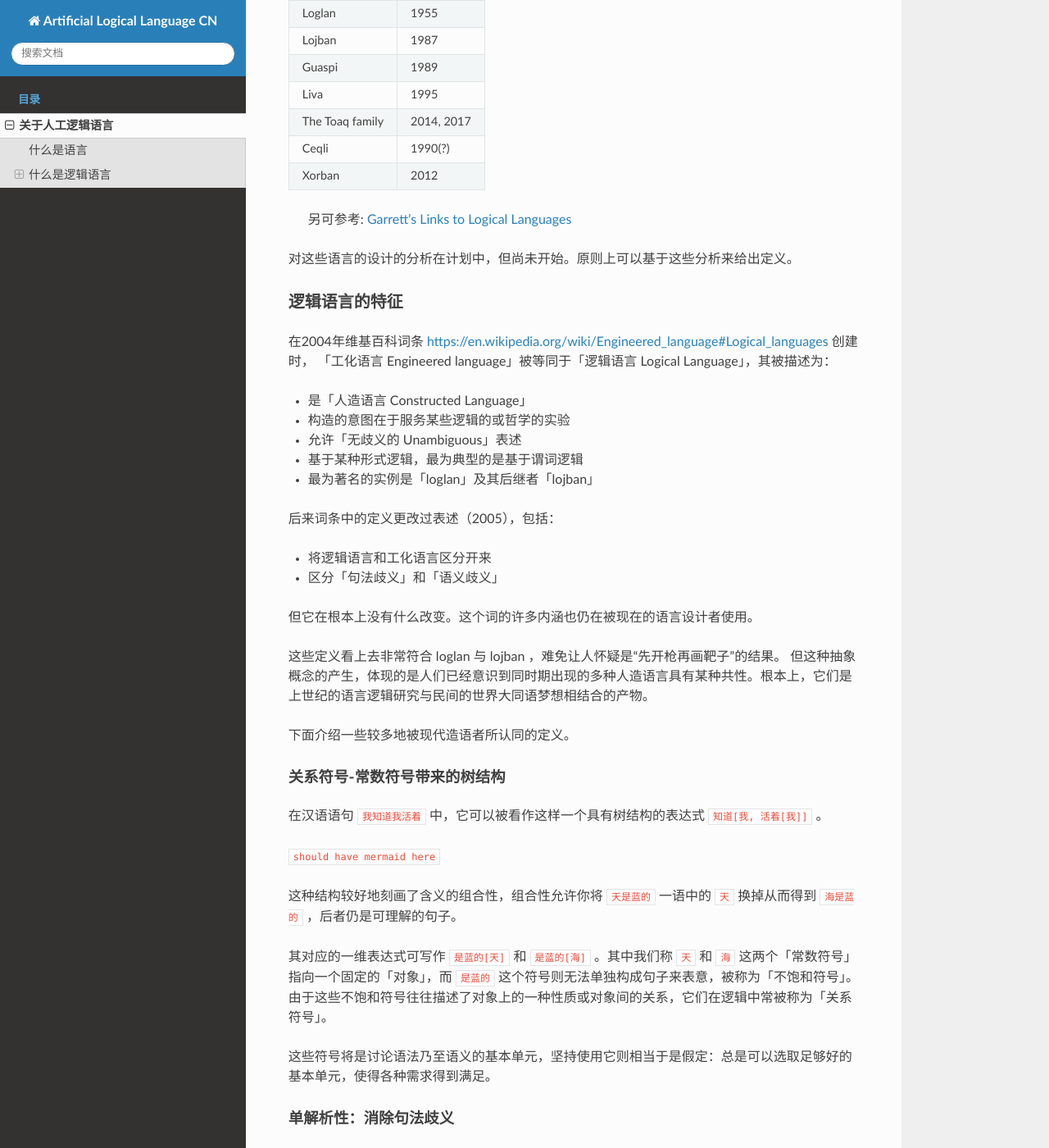
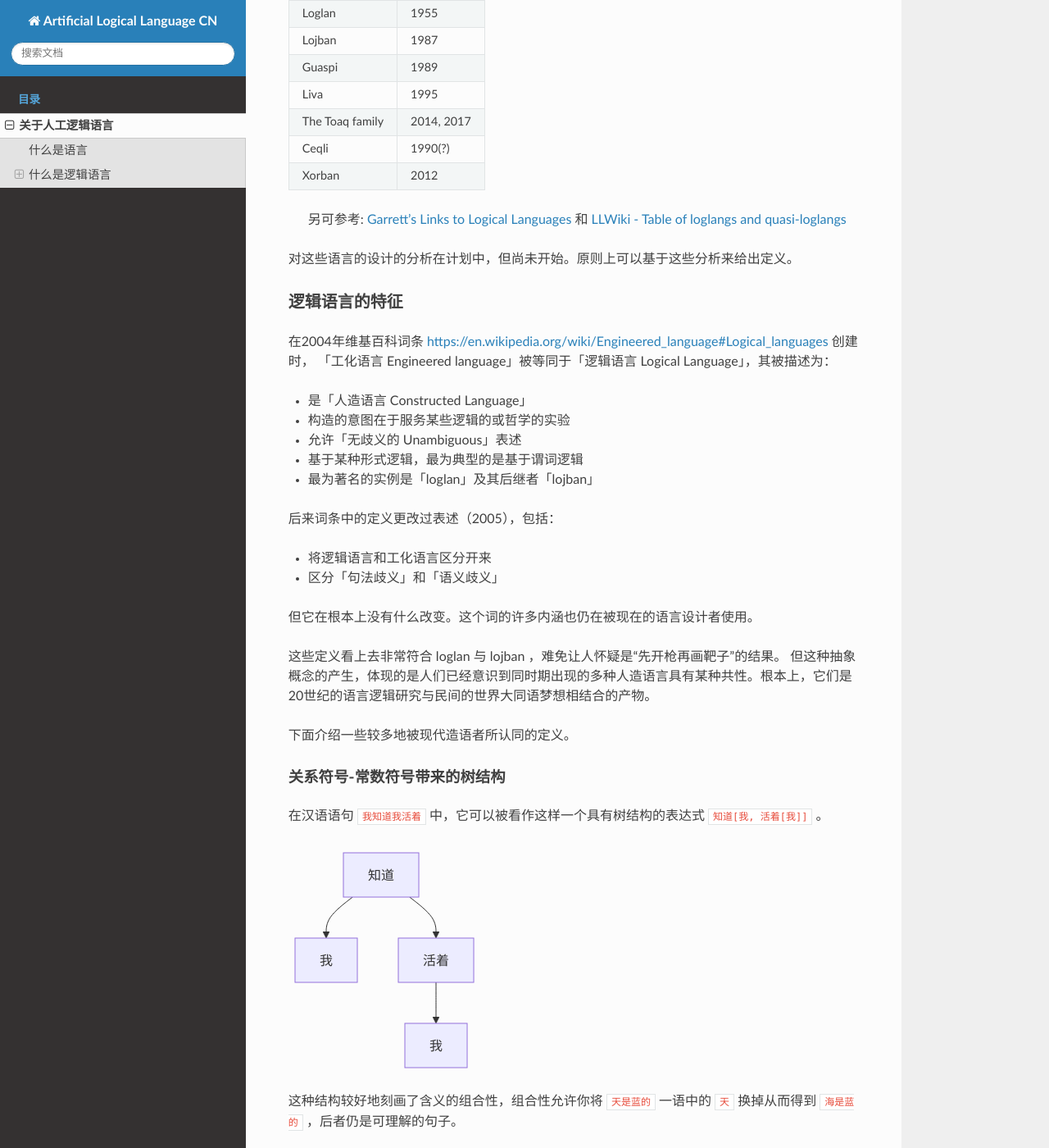
Before and after one commit to jiyu8iighx/ALLCN, a Sphinx documentation site: the page built from source/01DefALL.rst, in a window 1280 px wide and 1400 px high, scrolled down 1368 px. Shown: the whole window at 82% size. Built offline with Sphinx 7.4.7 and the Read the Docs theme 2.0.0, drawn with Linux system fonts in a browser that asks for light colours.

Commit message:
better & mermaid

```diff
--- a/source/01DefALL.rst
+++ b/source/01DefALL.rst
@@ -63,7 +63,7 @@
 | Xorban               | 2012               |
 +----------------------+--------------------+
 
-	另可参考: `Garrett's Links to Logical Languages <http://minyeva.alkaline.org/links.htm>`_
+	另可参考: `Garrett's Links to Logical Languages <http://minyeva.alkaline.org/links.htm>`_ 和 `LLWiki - Table of loglangs and quasi-loglangs <https://loglangs.wiki/Table_of_loglangs_and_quasi-loglangs>`_
 
 
 对这些语言的设计的分析在计划中，但尚未开始。原则上可以基于这些分析来给出定义。
@@ -89,7 +89,7 @@
 但它在根本上没有什么改变。这个词的许多内涵也仍在被现在的语言设计者使用。
 
 这些定义看上去非常符合 loglan 与 lojban ，难免让人怀疑是“先开枪再画靶子”的结果。
-但这种抽象概念的产生，体现的是人们已经意识到同时期出现的多种人造语言具有某种共性。根本上，它们是上世纪的语言逻辑研究与民间的世界大同语梦想相结合的产物。
+但这种抽象概念的产生，体现的是人们已经意识到同时期出现的多种人造语言具有某种共性。根本上，它们是20世纪的语言逻辑研究与民间的世界大同语梦想相结合的产物。
 
 下面介绍一些较多地被现代造语者所认同的定义。
 
@@ -97,7 +97,13 @@
 ^^^^^^^^^^^^^^^^^^^^^^^^^^^^^^^^^^^^^^
 在汉语语句 ``我知道我活着`` 中，它可以被看作这样一个具有树结构的表达式 ``知道[我, 活着[我]]`` 。
 
-``should have mermaid here``
+.. mermaid ::
+
+	flowchart TB
+    a[知道] --> b[我]
+    a --> c[活着]
+    c --> d[我]
+
 
 这种结构较好地刻画了含义的组合性，组合性允许你将 ``天是蓝的`` 一语中的 ``天`` 换掉从而得到 ``海是蓝的`` ，后者仍是可理解的句子。
 
@@ -158,7 +164,7 @@
 	* 由于过去常见到的周遭的人的身高分布不同，不同人作出「张三很高」的判断的可能性也不同。
 3. 观察判断的自信程度：一个人可能对于自己是否能作出判断感到疑虑。如：
 	* 堆垛悖论：一粒沙子不能构成沙堆，两粒显然也不行，那么多少粒可以？我们往往难以对此作出判断。
-4. 真值的语义蕴含：如果对于一些乃至所有的句子模板 ``f`` ，句子 ``f(x)`` 为真时 ``f(y)`` 也总是为真，那么我们认为 ``x`` 语义蕴含了 ``y`` ，逻辑上一般记作 :math:`x\vDash y` 。一个词可以真蕴含于多个词。
+4. 真值的语义蕴含：如果对于一些乃至所有的句子模板 :math:`f` ，句子 :math:`f(x)` 为真时 :math:`f(y)` 也总是为真，那么我们认为 :math:`x` 语义蕴含了 :math:`y` ，逻辑上一般记作 :math:`x\vDash y` 。一个词可以真蕴含于多个词。
 	* 例： ``这里有一头猪`` 为真时， ``这里有一只动物`` 总是为真。
 
 这里命名一些常见的涉及多种含义的现象 [#]_ ：
```
